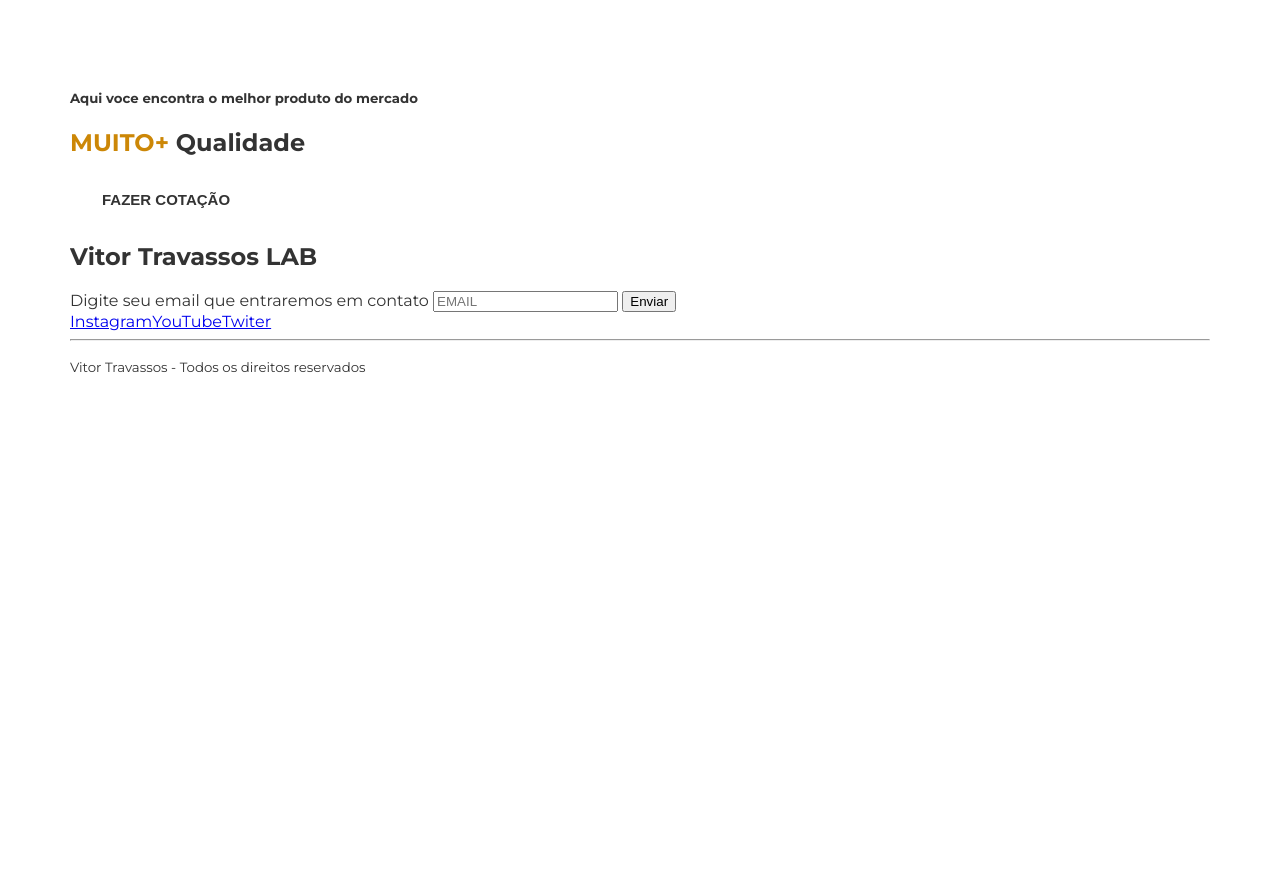
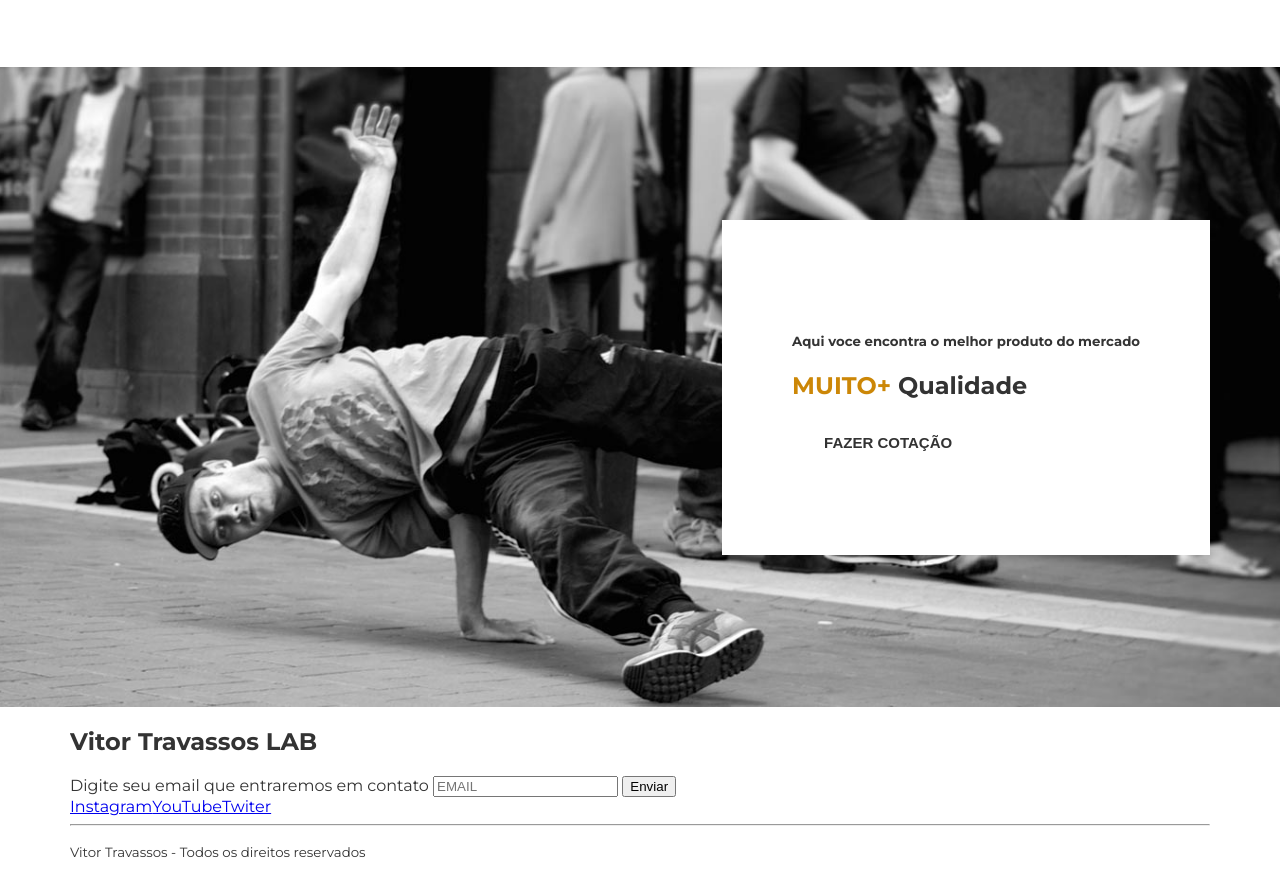
Before and after one commit to tiagomedeiros11/diego-navarro, a website: page index.html in a window 1280 px wide. Shown: the part 1536-2413 px from the top of the page. Before the commit the page ends 1928 px from the top, so only its background shows below. Drawn offline with Linux system fonts and the light colour scheme.

Commit message:
Adicionado a imagem de fundo com paralax e configurado o inicio do container do texto

```diff
--- a/style.css
+++ b/style.css
@@ -225,3 +225,21 @@ h6{
     background: none;
     border-color: #333;
 }
+
+.quote{
+    background-image: url(./images/parallax.jpg);
+    background-attachment: fixed;
+    background-repeat: no-repeat;
+    background-size: cover;
+    background-position: center;
+}
+.quote__container{
+    display: grid;
+    align-items: center;
+    justify-items: end;
+    min-height: 80vh;
+}
+.quote__copy{
+    background-color: #fff;
+    padding: 5.625rem 4.375rem;
+}
```
